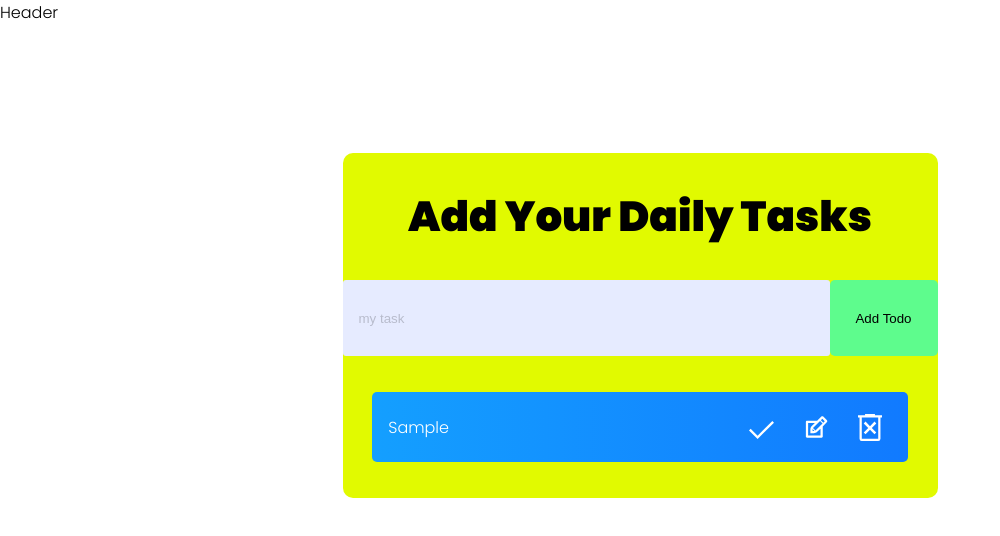
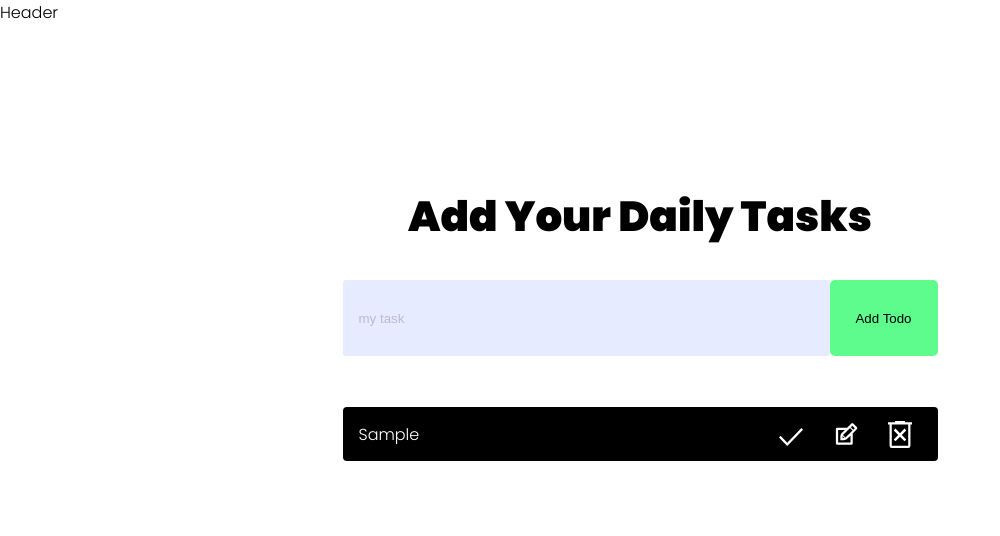
Before and after one commit to R-Grigala/ToDo-React-Django, a React (Create React App) app: page / in a window 1280 px wide. Both pictures are taken after typing "Sample" into the empty fields and a click on the button "Add Todo". Shown: the top 536 px of the page, without its empty margins (0-1000 px from the left). Built offline with nearby package versions, Linux system fonts and the light colour scheme.

Commit message:
Coding continue

```diff
--- a/src/App.css
+++ b/src/App.css
@@ -27,7 +27,7 @@ body {
     flex-direction: column;
     justify-content: start;
     width: 595px;
-    background: #e1fa00;
+    background: var(--white-color);
     text-align: center;
     margin: 128px auto;
     border-radius: 10px;
@@ -41,12 +41,11 @@ h1 {
 }
 
 .complete {
-    text-decoration: line-through;
     opacity: 0.4;
 }
 
 .todo-form {
-    margin-bottom: 32px;
+    margin-bottom: 43px;
 }
 .todo-input {
     padding: 14px 32px 14px 16px;
@@ -78,16 +77,8 @@ h1 {
     border-radius: 5px;
 }
 
-.todo-input.edit {
-    border: 2px solid #149fff;
-}
-
 .todo-button.edit {
-    background: linear-gradient(
-      90deg,
-      rgba(20, 159, 255, 1) 0%,
-      rgba(17, 122, 255, 1) 100%
-    );
+    background: var(--green-color);
     padding: 16px 22px;
 }
 
@@ -101,41 +92,13 @@ h1 {
     display: flex;
     justify-content: space-between;
     align-items: center;
-    margin: 4px auto;
+    margin: 8px auto;
     color: #fff;
-    background: linear-gradient(
-      90deg,
-      rgba(255, 118, 20, 1) 0%,
-      rgba(255, 84, 17, 1) 100%
-    );
-
+    background: var(--black-color);
     padding: 16px;
-    border-radius: 5px;
-    width: 90%;
-}
-
-.todo-row:nth-child(4n + 1) {
-    background: linear-gradient(
-      90deg,
-      rgba(93, 12, 255, 1) 0%,
-      rgba(155, 0, 250, 1) 100%
-    );
-}
-
-.todo-row:nth-child(4n + 2) {
-    background: linear-gradient(
-      90deg,
-      rgba(255, 12, 241, 1) 0%,
-      rgba(250, 0, 135, 1) 100%
-    );
-}
-
-.todo-row:nth-child(4n + 3) {
-    background: linear-gradient(
-      90deg,
-      rgba(20, 159, 255, 1) 0%,
-      rgba(17, 122, 255, 1) 100%
-    );
+    border-radius: 4px;
+    width: 595px;
+    height: 54px;
 }
 
 .icons {
--- a/src/components/ToDo/Todo.jsx
+++ b/src/components/ToDo/Todo.jsx
@@ -25,7 +25,7 @@ const Todo = ({todos, completeTodo, removeTodo, updateTodo}) => {
 
   return todos.map((todo, index) => (
     <div className={todo.isComplete ? 'todo-row complete' : 'todo-row'} key={index}>
-      <div key={todo.id} onClick={() => completeTodo(todo.id)}>
+      <div key={todo.id}>
         {todo.text}
       </div>
       <div className='icons'>
--- a/src/components/ToDo/TodoForm.jsx
+++ b/src/components/ToDo/TodoForm.jsx
@@ -1,7 +1,7 @@
 import React, {useState, useEffect, useRef} from 'react'
 
 const TodoForm = (props) => {
-    const [input, setInput] = useState('');
+    const [input, setInput] = useState(props.edit ? props.edit.value: '');
 
     const inputRef = useRef(null)
 
@@ -26,6 +26,21 @@ const TodoForm = (props) => {
 
     return (
         <form className='todo-form' onSubmit={handleSubmit}>
+            {props.edit ?(
+                <>
+                <input
+                    type='text'
+                    placeholder='my task'
+                    value={input}
+                    name="text"
+                    className='todo-input edit'
+                    onChange={handleChange}
+                    ref={inputRef}
+                />
+                <button className='todo-button edit'>Update</button>
+                </>
+                ):(
+                <>
                 <input
                     type='text'
                     placeholder='my task'
@@ -36,6 +51,9 @@ const TodoForm = (props) => {
                     ref={inputRef}
                 />
                 <button className='todo-button'>Add todo</button>
+                </>
+                )
+            }
         </form>
     )
 }
```
Lines whose indentation alone changed are shown as unchanged.
